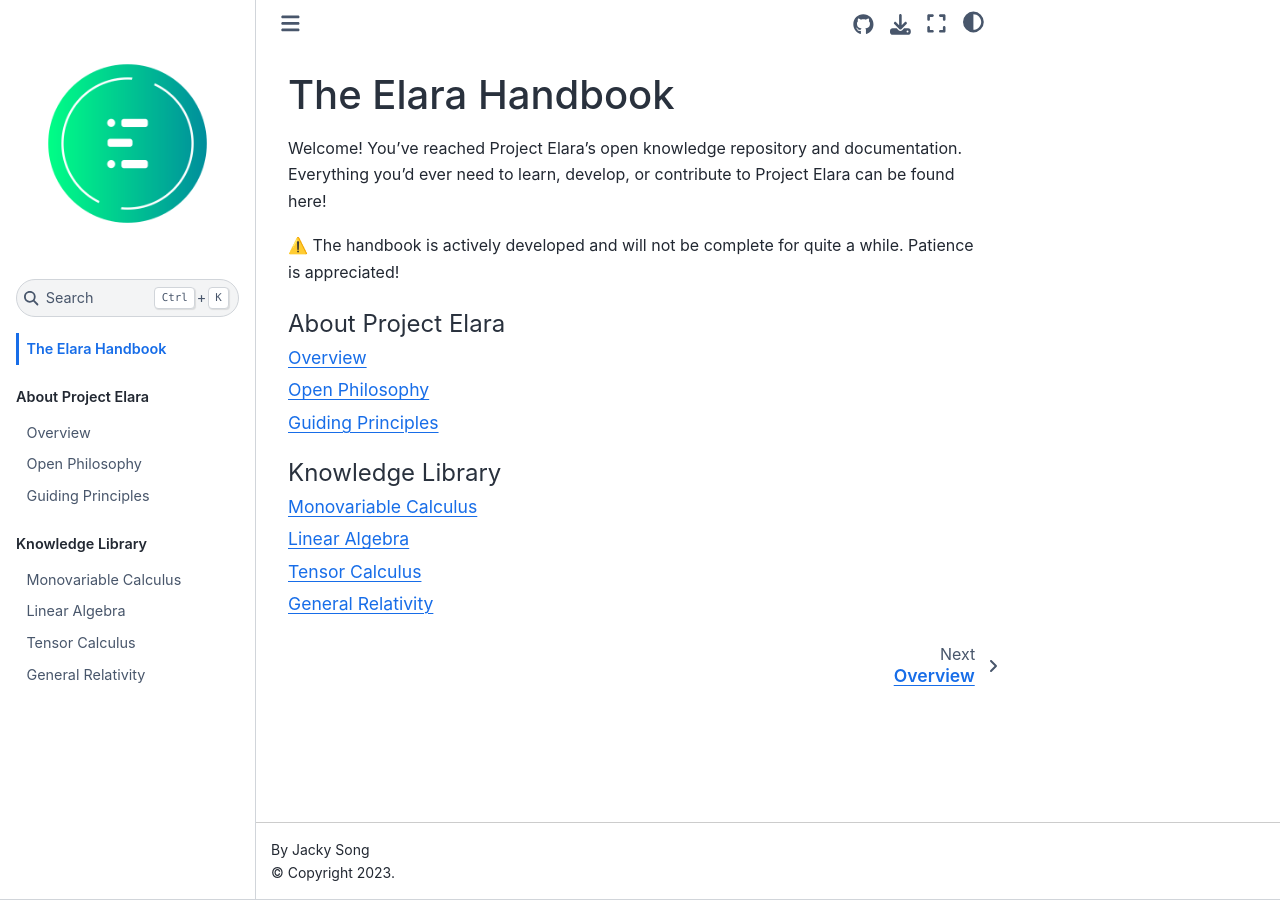
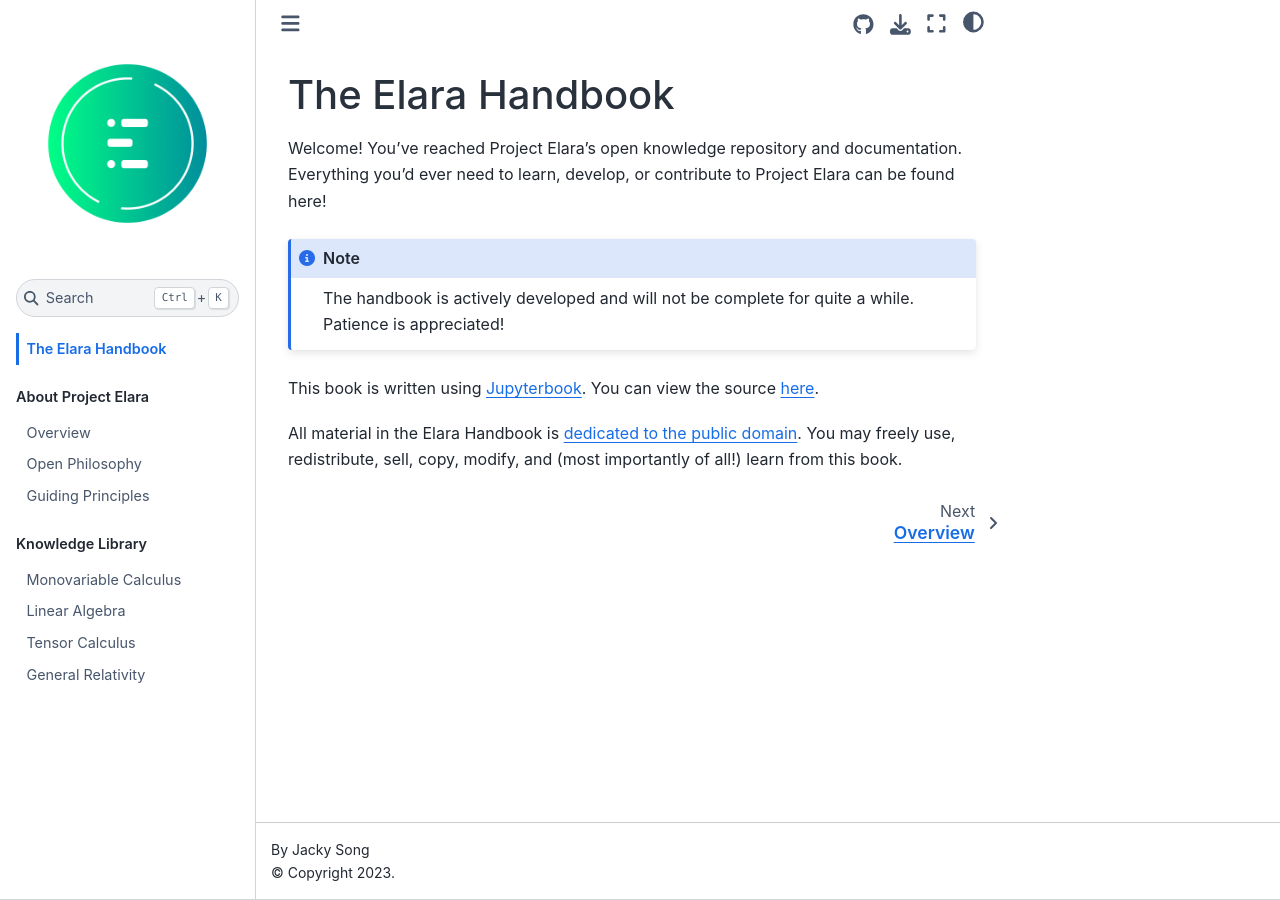
Before and after one commit to elaraproject/elara-handbook, a Jupyter Book: the page built from book/intro.md, in a window 1280 px wide. Built offline with Jupyter Book 1.0.4 settings and Sphinx 7.4.7 and the Sphinx Book theme 1.1.4, drawn with Linux system fonts in a browser that asks for light colours.

Commit message:
Changed intro to remove redundant toc

````diff
--- a/book/intro.md
+++ b/book/intro.md
@@ -2,7 +2,10 @@
 
 Welcome! You've reached Project Elara's open knowledge repository and documentation. Everything you'd ever need to learn, develop, or contribute to Project Elara can be found here!
 
-⚠️ The handbook is actively developed and will not be complete for quite a while. Patience is appreciated!
+```{note}
+The handbook is actively developed and will not be complete for quite a while. Patience is appreciated!
+```
 
-```{tableofcontents}
-```
+This book is written using [Jupyterbook](https://jupyterbook.org/). You can view the source [here](https://github.com/elaraproject/elara-handbook).
+
+All material in the Elara Handbook is [dedicated to the public domain](https://github.com/elaraproject/elara-handbook/blob/main/LICENSE). You may freely use, redistribute, sell, copy, modify, and (most importantly of all!) learn from this book.
````
